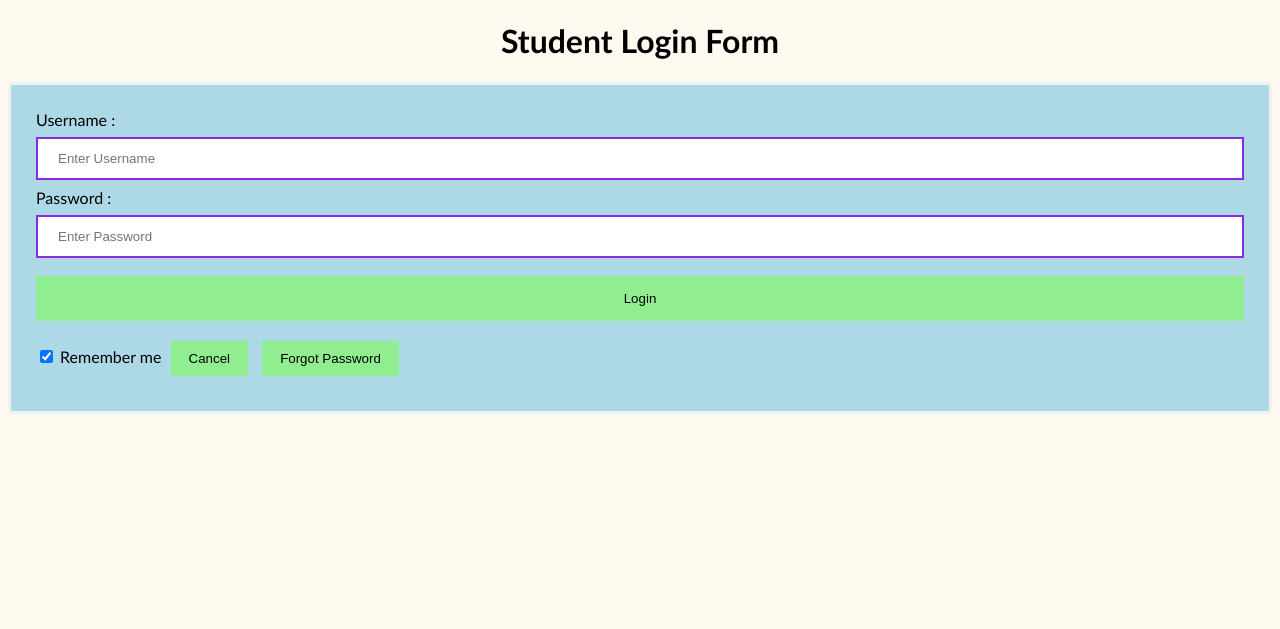
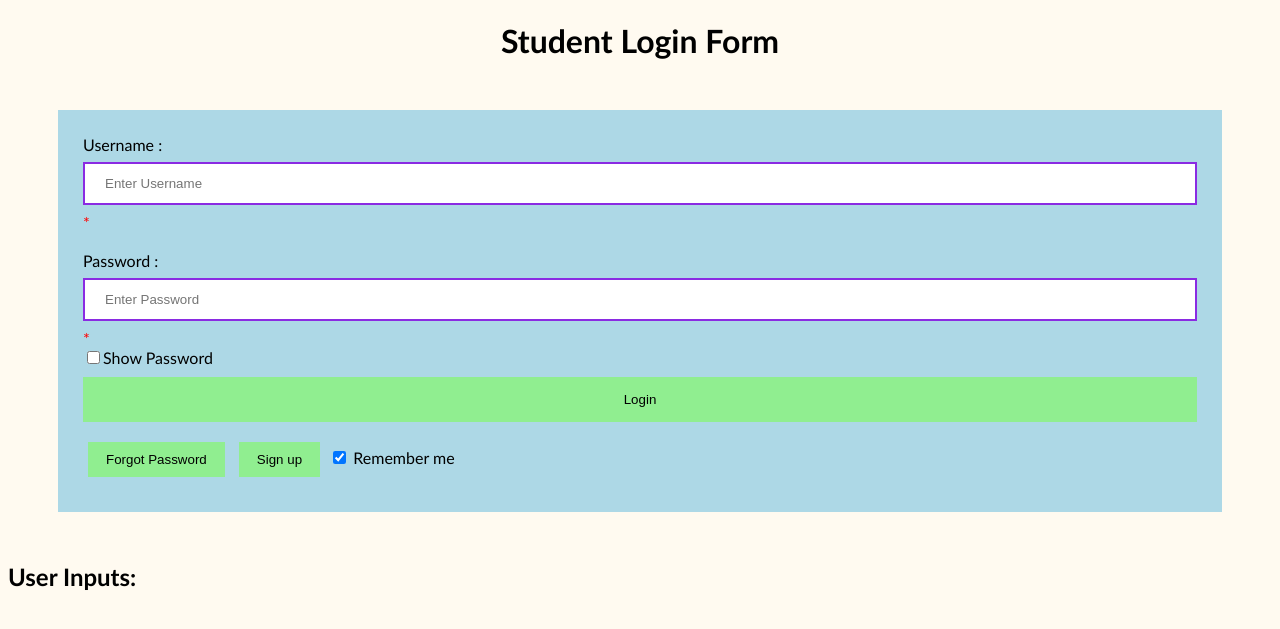
Before and after one commit to Victor-Del-Rio/WebPrgrammingFinalProject, a PHP site: page /login.php in a window 1280 px wide. Shown: the top 629 px of the page. Run offline with PHP 8.4, Linux system fonts and the light colour scheme.

Commit message:
Update login.php

```diff
--- a/login.php
+++ b/login.php
@@ -1,8 +1,10 @@
-<!DOCTYPE html>
+<!DOCTYPE HTML>
 <html>
 <head>
   <meta name="viewport" content="width=device-width, initial-scale=1">
-<title> Login Page </title>
+	<title>CSCI Lab Login</title>
+</head>
+<style type="text/css">.error{color: red;}</style>
 <style>
   Body {
   font-family: Calibri, Helvetica, sans-serif;
@@ -17,9 +19,7 @@ button {
         border: none;
         cursor: pointer;
          }
-form {
-        border: 3px solid #f1f1f1;
-    }
+
  input[type=text], input[type=password] {
         width: 100%;
         margin: 8px 0;
@@ -31,7 +31,7 @@ form {
 button:hover {
         opacity: 0.7;
     }
-.cancelbtn {
+.signupbtn {
               width: auto;
               padding: 10px 18px;
               margin: 10px 5px;
@@ -46,23 +46,75 @@ button:hover {
        .container {
               padding: 25px;
               background-color: lightblue;
+              margin: 50px;
               }
 </style>
-</head>
+<script>
+function passFunc() {
+  var x = document.getElementById("pass");
+  if (x.type === "password") {
+    x.type = "text";
+  } else {
+    x.type = "password";
+  }
+}
+</script>
 <body>
+
+
+<?php
+// define variables and set to empty values
+$usernameErr = $passwordErr = "";
+$username = $password = "";
+
+if ($_SERVER["REQUEST_METHOD"] == "POST") {
+  if (empty($_POST["username"])) {
+    $usernameErr = "Username is required";
+  } else {
+    $username = test_input($_POST["username"]);
+  }
+
+  if (empty($_POST["password"])) {
+    $passwordErr = "Password is required";
+  } else {
+    $password = test_input($_POST["password"]);
+  }
+}
+
+function test_input($data) {
+  $data = trim($data);
+  $data = stripslashes($data);
+  $data = htmlspecialchars($data);
+  return $data;
+}
+?>
+
 <center> <h1> Student Login Form </h1> </center>
-    <form>
+<!--<p class="error">* required fields</p>-->
+<form method="post" action="<?php echo htmlspecialchars($_SERVER['PHP_SELF']);?>">
 <div class="container">
  <label>Username : </label>
-            <input type="text" placeholder="Enter Username" name="username" required>
+<input type="text" name="username" placeholder="Enter Username" required>
+<span class="error">* <?php echo $usernameErr;?></span>
+<br><br>
 <label>Password : </label>
-            <input type="password" placeholder="Enter Password" name="password" required>
+<input type="password" value="" id="pass" name="password" placeholder="Enter Password" required>
+<span class="error">* <?php echo $passwordErr;?></span><br>
+<input type="checkbox" onclick="passFunc()">Show Password
+<br>
 <button type="submit">Login</button>
-            <input type="checkbox" checked="checked"> Remember me
-            <Button type="button" class="cancelbtn"> Cancel</button>
 <button type="button" class="forgot"> Forgot Password</button>
-
+<Button type="button" class="signupbtn"> Sign up</button>
+<input id= "rememberMe" type="checkbox" checked="checked"> Remember me
 </div>
 </form>
+
+<?php
+//use these variables to save to DB
+echo "<h2>User Inputs:</h2>";
+$userRv = $username;
+$passRv = $password;
+echo $userRv . " " . $passRv;
+?>
 </body>
 </html>
```
Lines whose indentation alone changed are shown as unchanged.
